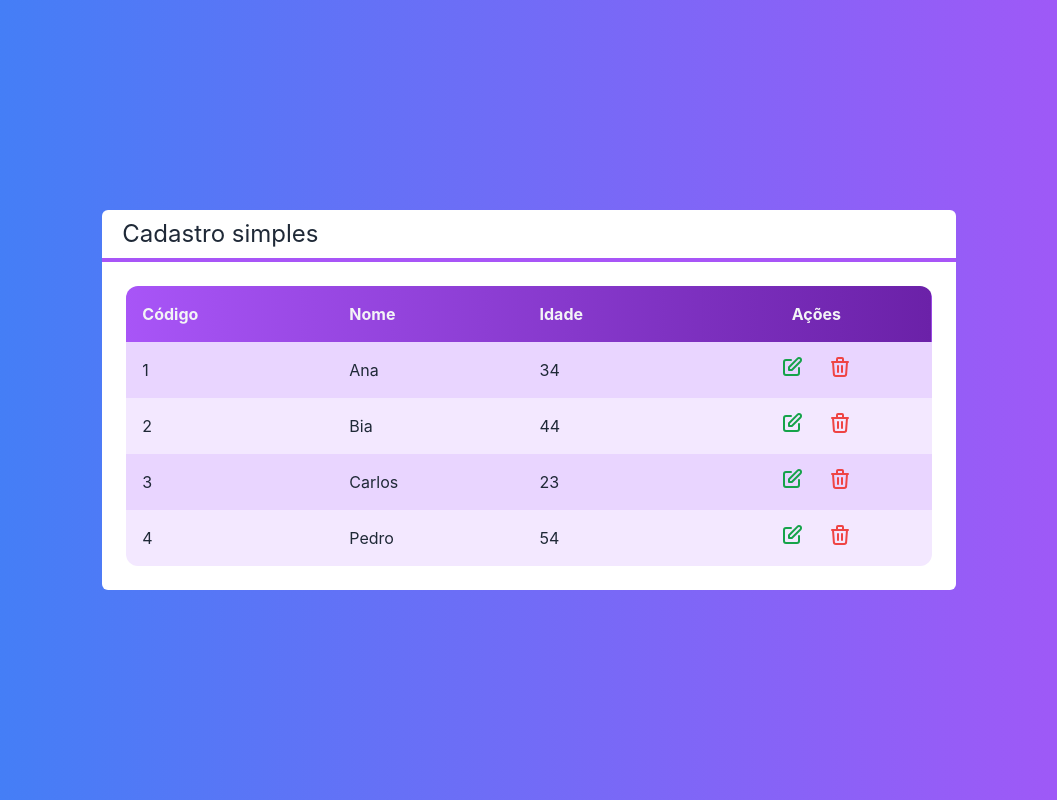
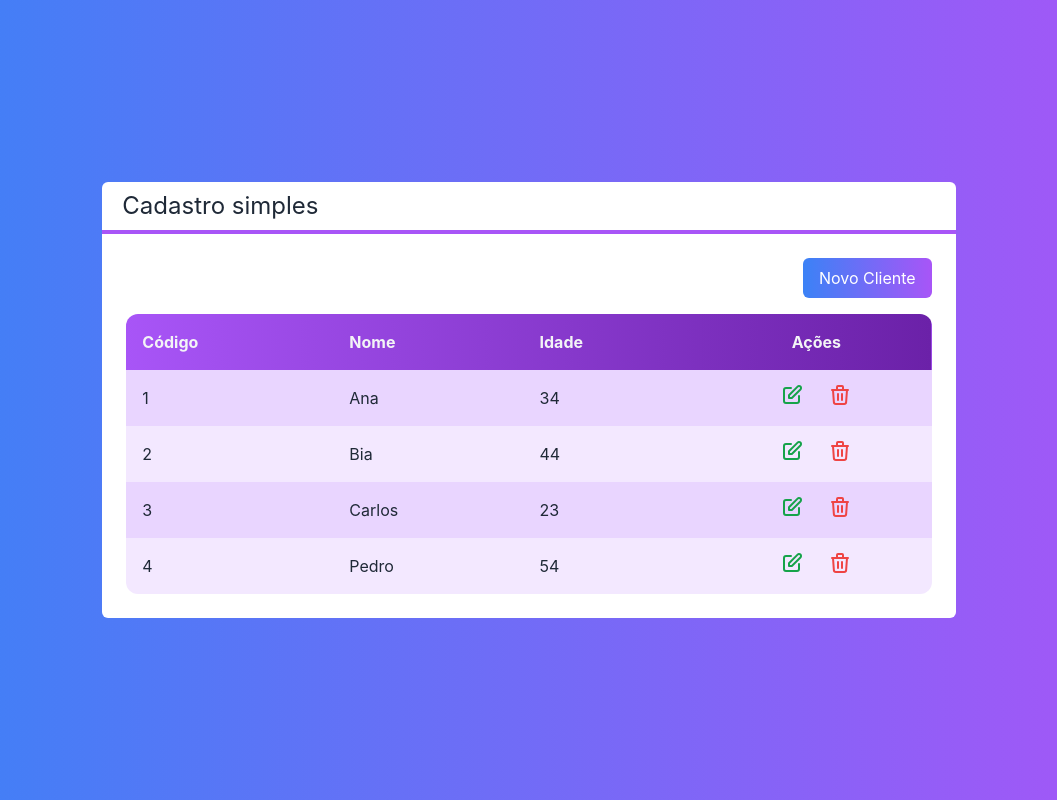
Before and after one commit to MatheusSimoes13/Next-Crud, a Next.js app: page / in a window 1280 px wide. Shown: the whole page, without its empty margins (111-1168 px from the left). Built offline with nearby package versions, Linux system fonts and the light colour scheme.

Commit message:
Componente Botão

```diff
--- /dev/null
+++ b/src/components/Botao.tsx
@@ -0,0 +1,18 @@
+interface BotaoProps {
+    cor?: 'green' | 'blue' | 'gray'
+    className?: string
+    children: any
+}
+
+export default function Botao(props: BotaoProps){
+    const cor = props.cor ?? 'gray'
+    return(
+        <button className={`
+            bg-gradient-to-r from-${cor}-400 to-${cor}-700
+            text-white px-4 py-2 rounded-md
+            ${props.className}
+        `}>
+            {props.children}
+        </button>
+    )
+}
--- a/src/pages/index.tsx
+++ b/src/pages/index.tsx
@@ -1,3 +1,4 @@
+import Botao from "../components/Botao";
 import Layout from "../components/Layout";
 import Tabela from "../components/Tabela";
 import Cliente from "../core/Cliente";
@@ -26,6 +27,9 @@
       text-white
     `}>
       <Layout titulo="Cadastro simples">
+        <div className="flex justify-end">
+          <Botao cor="green" className="mb-4">Novo Cliente</Botao>
+        </div>
         <Tabela clientes={clientes}
           clienteSelecionado={clienteSelecionado}
           clienteExcluido={clienteExcluido}
--- a/tailwind.config.js
+++ b/tailwind.config.js
@@ -4,6 +4,11 @@
     "./src/pages/**/*.{js,ts,jsx,tsx}",
     "./src/components/**/*.{js,ts,jsx,tsx}",
   ],
+  safelist: [
+    /^bg-/,
+    /^to-/,
+    /^from-/
+  ],
   theme: {
     extend: {},
   },
```
